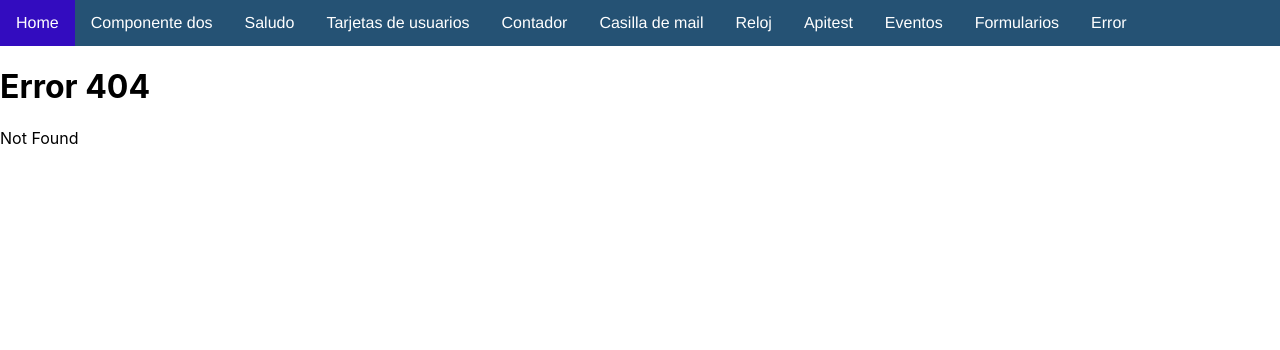
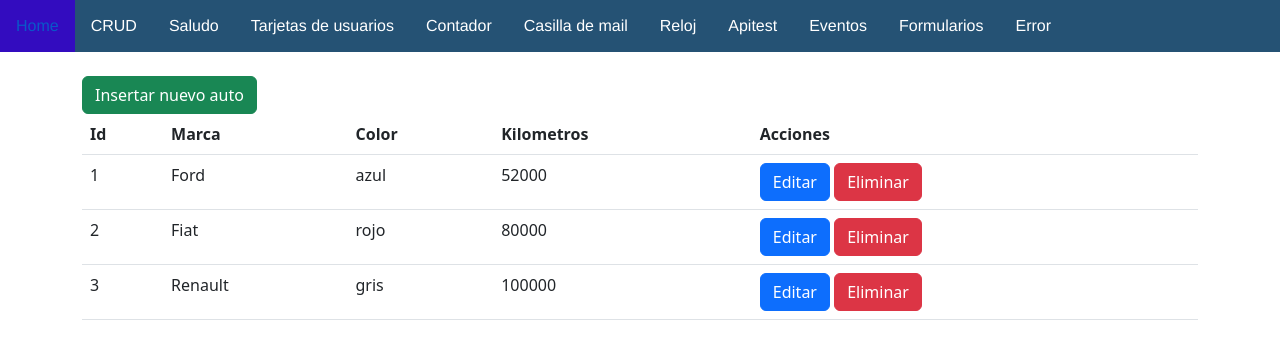
Before and after one commit to Toledost/BootcampHedy, a React (Create React App) app: page /Crud in a window 1280 px wide. Before the commit this address had no page. Shown: the top 350 px of the page. Built offline with nearby package versions, Linux system fonts and the light colour scheme.

Commit message:
logica de insertar nuevo registro de autos

```diff
--- a/package.json
+++ b/package.json
@@ -6,10 +6,12 @@
     "@testing-library/jest-dom": "^5.16.5",
     "@testing-library/react": "^13.4.0",
     "@testing-library/user-event": "^13.5.0",
+    "bootstrap": "^5.2.3",
     "react": "^18.2.0",
     "react-dom": "^18.2.0",
     "react-router-dom": "^6.4.2",
     "react-scripts": "5.0.1",
+    "reactstrap": "^9.1.6",
     "web-vitals": "^2.1.4"
   },
   "scripts": {
--- a/src/App.css
+++ b/src/App.css
@@ -142,17 +142,6 @@ li a:hover, .dropdown:hover .dropbtn {
   text-align: center;
 }
 
-.btn {
-  background-image: -webkit-linear-gradient(top, #eb94d0, #2079b0);
-  background-image: -moz-linear-gradient(top, #eb94d0, #2079b0);
-  background-image: -ms-linear-gradient(top, #eb94d0, #2079b0);
-  background-image: -o-linear-gradient(top, #eb94d0, #2079b0);
-  background-image: linear-gradient(to bottom, #eb94d0, #2079b0);
-  margin-left: 10px;
-  border-radius: 1px;
-}
-
-
 .div-contador{
   padding: 10px;
 }
--- a/src/App.js
+++ b/src/App.js
@@ -15,7 +15,7 @@ import PromisesHP from './Components/PromisesHP';
 import Mailbox from './Components/Mailbox';
 import Saludo from './Components/Saludo';
 import Api from './Components/Api';
-import ComponenteDos from './Components/ComponenteDos';
+import Crud from './Components/Crud';
 import Error from './Components/Error';
 import Eventos from './Components/Eventos';
 import { useEffect, useState } from 'react';
@@ -72,11 +72,8 @@ function App() {
         <ul className='navbar-principal'>
           <li>
 
-
-
-
             <Link to={'./Home'}>Home</Link>
-            <Link to={'./ComponenteDos'}>Componente dos</Link>
+            <Link to={'./Crud'}>CRUD</Link>
             <Link to={'./Hola'}>Saludo</Link>
             <Link to={'./MapeoUsuario'}>Tarjetas de usuarios</Link>
             <Link to={'./Counter'}>Contador</Link>
@@ -91,7 +88,7 @@ function App() {
 
         <Routes>
           <Route path='/Home' element={<Home></Home>}></Route>
-          <Route path='/ComponenteDos' element={<ComponenteDos></ComponenteDos>}></Route>
+          <Route path='/Crud' element={<Crud></Crud>}></Route>
           <Route path='/Hola' element={<Hola></Hola>}></Route>
           <Route path='/MapeoUsuario' element={<MapeoUsuario></MapeoUsuario>}></Route>
           <Route path='/Counter' element={<Counter></Counter>}></Route>
--- a/src/Components/ComponenteDos.jsx
+++ /dev/null
@@ -1,15 +0,0 @@
-import React from 'react'
-
-const ComponenteDos = () => {
-    return(
-        <>
-        <h1>
-            Componente dos
-        </h1>
-
-        </>
-
-    )
-}
-
-export default ComponenteDos
--- /dev/null
+++ b/src/Components/Crud.jsx
@@ -0,0 +1,127 @@
+import 'bootstrap/dist/css/bootstrap.min.css'
+import { Table, Button, Container, Modal, ModalBody, ModalHeader, FormGroup, ModalFooter, Label, Input} from 'reactstrap'
+import React, { useState } from 'react';
+import axios from 'axios';
+
+const data = [
+    {id: 1, marca: "Ford", color: "azul", kilometros: 52000},
+    {id: 2, marca: "Fiat", color: "rojo", kilometros: 80000},
+    {id: 3, marca: "Renault", color: "gris", kilometros: 100000}
+  ]
+
+class Crud extends React.Component{
+    state={
+        data: data,
+        form:{
+            id:"",
+            marca: "",
+            color: "",
+            kilometros: "",
+        },
+        modalInsertar: false
+    };
+
+    handleChange = e =>{
+        this.setState({
+            form:{
+                ...this.state.form,
+                [e.target.name]: e.target.value,
+            }
+        });
+    }
+
+    mostrarModalInsertar = () =>{
+        this.setState({modalInsertar:true});
+    }
+
+    ocultarModalInsertar = () =>{
+        this.setState({modalInsertar:false})
+    }
+
+    insertar = () => {
+        let valorNuevo = {...this.state.form};
+        valorNuevo.id = this.state.data.length+1;
+        let lista = this.state.data;
+        lista.push(valorNuevo);
+        this.setState({data: lista, modalInsertar: false})
+    }
+
+    render(){
+        return(
+            <>
+            <Container>
+                <br />
+                <Button color='success' onClick={()=>this.mostrarModalInsertar()}>
+                    Insertar nuevo auto
+                </Button>
+                <br />
+
+                <Table>
+                    <thead>
+                        <tr>
+                            <th>Id</th>
+                            <th>Marca</th>
+                            <th>Color</th>
+                            <th>Kilometros</th>
+                            <th>Acciones</th>
+                        </tr>
+                    </thead>
+                    <tbody>
+                        {this.state.data.map((elemento) =>(
+                            <tr>
+                                <td>{elemento.id}</td>
+                                <td>{elemento.marca}</td>
+                                <td>{elemento.color}</td>
+                                <td>{elemento.kilometros}</td>
+                                <td>
+                                    <Button color='primary'>Editar</Button>
+                                    {"  "}
+                                    <Button color='danger'>Eliminar</Button>
+                                </td>
+                            </tr>
+                        ))}
+                    </tbody>
+                </Table>
+            </Container>
+
+
+            <Modal isOpen={this.state.modalInsertar}>
+                <ModalHeader>
+                    <div>
+                        <h3>Insertar Nuevo Registro</h3>
+                    </div>
+                </ModalHeader>
+
+                <ModalBody>
+                    <FormGroup>
+                        <Label htmlFor="">Id: </Label>
+                        <Input type="text" className='from-control' name='id' readOnly value={this.state.data.length+1} />
+                    </FormGroup>
+
+                    <FormGroup>
+                        <Label for="exampleEmail">Marca</Label>
+                        <Input type="email" name="marca" onChange={this.handleChange}  />
+                    </FormGroup>
+
+                    <FormGroup>
+                        <Label htmlFor="">Color:</Label>
+                        <Input type="text" className='from-control' name='color' onChange={this.handleChange}  />
+                    </FormGroup>
+
+                    <FormGroup>
+                        <Label htmlFor="">Kilometros:</Label>
+                        <Input type="number" className='from-control' name='kilometros' onChange={this.handleChange}  />
+                    </FormGroup>
+                </ModalBody>
+
+                <ModalFooter>
+                    <Button color='primary' onClick={()=>this.insertar()}>Insertar</Button>
+                    <Button color='danger' onClick={()=>this.ocultarModalInsertar()}>Cancelar</Button>
+                </ModalFooter>
+            </Modal>
+            </>
+        )
+    }
+}
+
+export default Crud;
```
Also changed, not shown: 1 other file (tests, documents, lock files or other folders).
